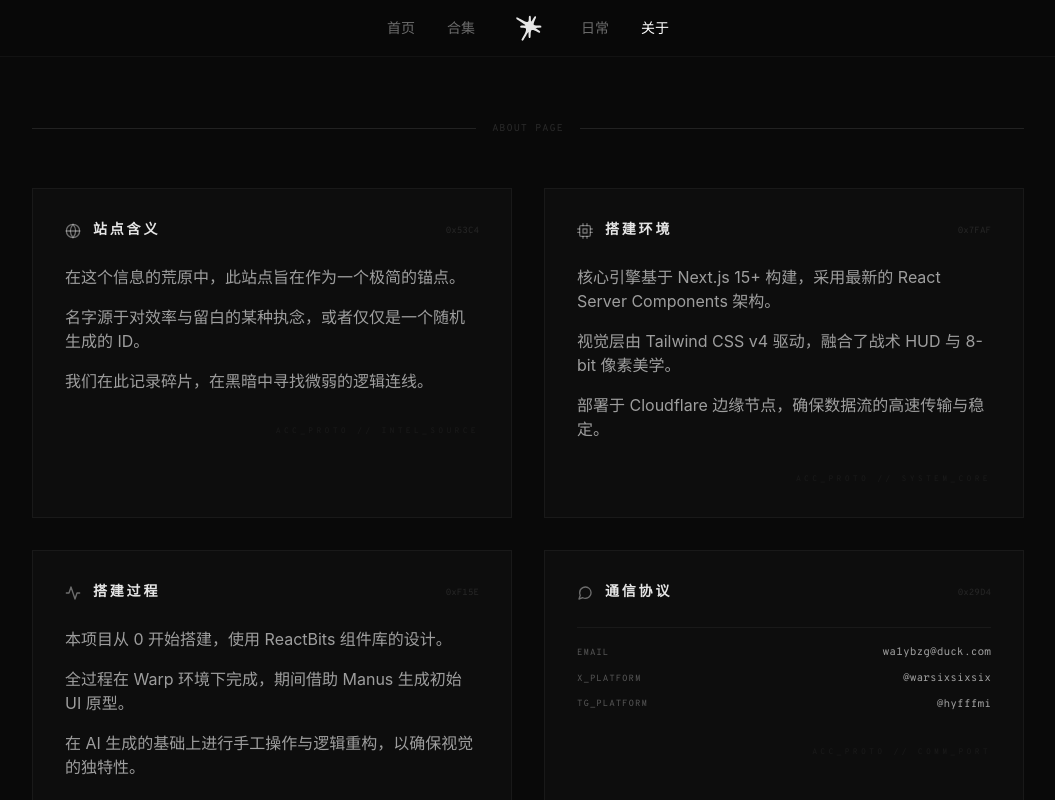
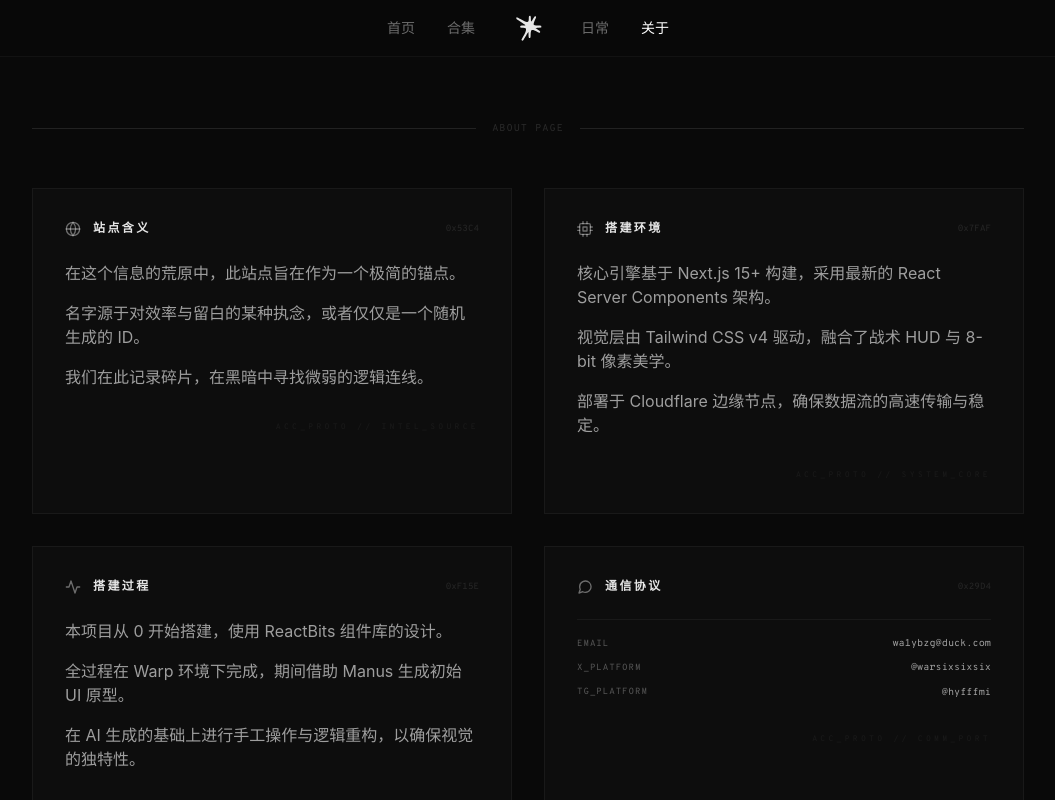
Before and after one commit to arkleselect/arkleselect.github.io, a Next.js app: page /about in a window 1280 px wide. Shown: the top 800 px of the page, without its empty margins (112-1167 px from the left). Built offline with nearby package versions, Linux system fonts and the light colour scheme.

Commit message:
daily & about

```diff
--- a/src/app/about/page.tsx
+++ b/src/app/about/page.tsx
@@ -153,7 +153,7 @@ function AboutSection({ section }: { section: AboutSectionData }) {
           <div className="text-white/40 group-hover:text-white transition-colors">
             {section.icon}
           </div>
-          <h2 className="text-sm font-bold uppercase tracking-[0.2em] text-neutral-200 font-mono">
+          <h2 className="text-xs font-bold uppercase tracking-[0.2em] text-neutral-200 font-mono">
             {section.title}
           </h2>
         </div>
@@ -162,7 +162,7 @@ function AboutSection({ section }: { section: AboutSectionData }) {
         </span>
       </div>
 
-      <div className="space-y-4 text-sm text-white/60 leading-relaxed font-sans">
+      <div className="space-y-4 text-xs text-white/60 leading-relaxed font-sans">
         {section.content?.map((p, i) => (
           <p key={i}>{p}</p>
         ))}
@@ -171,7 +171,7 @@ function AboutSection({ section }: { section: AboutSectionData }) {
             {section.items.map((item, i) => (
               <div key={i} className="flex items-center justify-between group/line">
                 <span className="text-[9px] font-mono text-white/30 uppercase tracking-widest">{item.label}</span>
-                <span className="text-[11px] font-mono text-white/60 group-hover/line:text-white transition-colors">{item.value}</span>
+                <span className="text-[10px] font-mono text-white/60 group-hover/line:text-white transition-colors">{item.value}</span>
               </div>
             ))}
           </div>
--- a/src/app/daily/page.tsx
+++ b/src/app/daily/page.tsx
@@ -14,7 +14,7 @@ export default async function DailyPage() {
         {dailyPosts.map((post: any, index: number) => (
           <article key={`${post.date}-${index}`} className="relative group">
             {/* Command Line Prompt - Refined Circle style */}
-            <div className="flex items-center gap-4 text-xs font-mono mb-4 relative z-10">
+            <div className="flex items-center gap-4 text-[15px] font-mono mb-4 relative z-10">
               <div className="w-[15px] h-[15px] rounded-full bg-black border border-white/20 flex items-center justify-center">
                 <span className="text-[8px] text-white/40">➜</span>
               </div>
@@ -45,12 +45,12 @@ export default async function DailyPage() {
               {/* Text Content */}
               <div className="space-y-3">
                 {post.title && (
-                  <div className="text-sm font-bold text-white/90 font-mono uppercase tracking-tight">
+                  <div className="text-xs font-bold text-white/90 font-mono uppercase tracking-tight">
                     {post.title}
                   </div>
                 )}
                 <div
-                  className="prose prose-invert max-w-none text-sm leading-relaxed font-sans text-white/70"
+                  className="prose prose-invert max-w-none text-xs leading-relaxed font-sans text-white/70"
                   dangerouslySetInnerHTML={{ __html: post.html }}
                 />
               </div>
@@ -67,7 +67,7 @@ export default async function DailyPage() {
 
         {/* Terminal Footer Indicator */}
         <div className="relative group">
-          <div className="flex items-center gap-4 text-xs font-mono relative z-10">
+          <div className="flex items-center gap-4 text-[10px] font-mono relative z-10">
             <div className="w-[15px] h-[15px] rounded-full bg-black border border-white/20 flex items-center justify-center">
               <span className="text-[8px] text-white/40">➜</span>
             </div>
```
